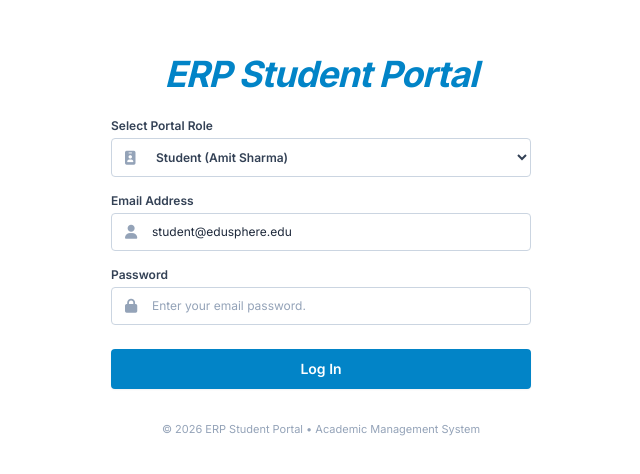
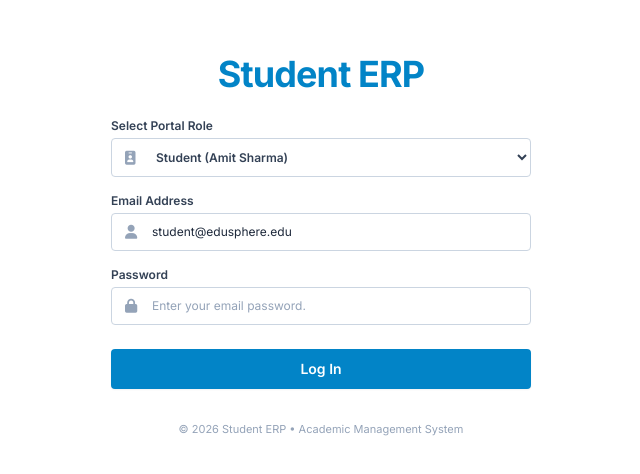
Before and after one commit to maddalaganesh4545-ctrl/studentmanagement, a plain HTML site: page build/index.html in a window 1280 px wide. Shown: the part 158-632 px from the top of the page, without its empty margins (319-959 px from the left). Drawn offline with nearby package versions, Linux system fonts and the light colour scheme.

Commit message:
Update login heading to Student ERP with clean bold styling

```diff
--- a/build/index.html
+++ b/build/index.html
@@ -50,10 +50,10 @@
     <!-- LOGIN SCREEN OVERLAY (Centered Minimalist Model) -->
     <div id="login-overlay" class="fixed inset-0 z-50 flex items-center justify-center bg-white w-screen h-screen overflow-y-auto px-4 py-8">
         <div class="w-full max-w-[420px] space-y-6 my-auto">
-            <!-- Brand Heading in Project Blue Color (Single Line) -->
+            <!-- Brand Heading in Project Blue Color -->
             <div class="text-center pt-2">
-                <h1 class="text-3xl sm:text-4xl font-extrabold italic tracking-tight text-seablue-600 select-none whitespace-nowrap">
-                    ERP Student Portal
+                <h1 class="text-3xl sm:text-4xl font-bold tracking-tight text-seablue-600 select-none">
+                    Student ERP
                 </h1>
             </div>
 
@@ -107,7 +107,7 @@
 
             <!-- Footer note -->
             <div class="text-center pt-2 text-[11px] text-slate-400">
-                &copy; 2026 ERP Student Portal &bull; Academic Management System
+                &copy; 2026 Student ERP &bull; Academic Management System
             </div>
         </div>
     </div>
```
Also changed, not shown: index.html (+4 -4 lines).
